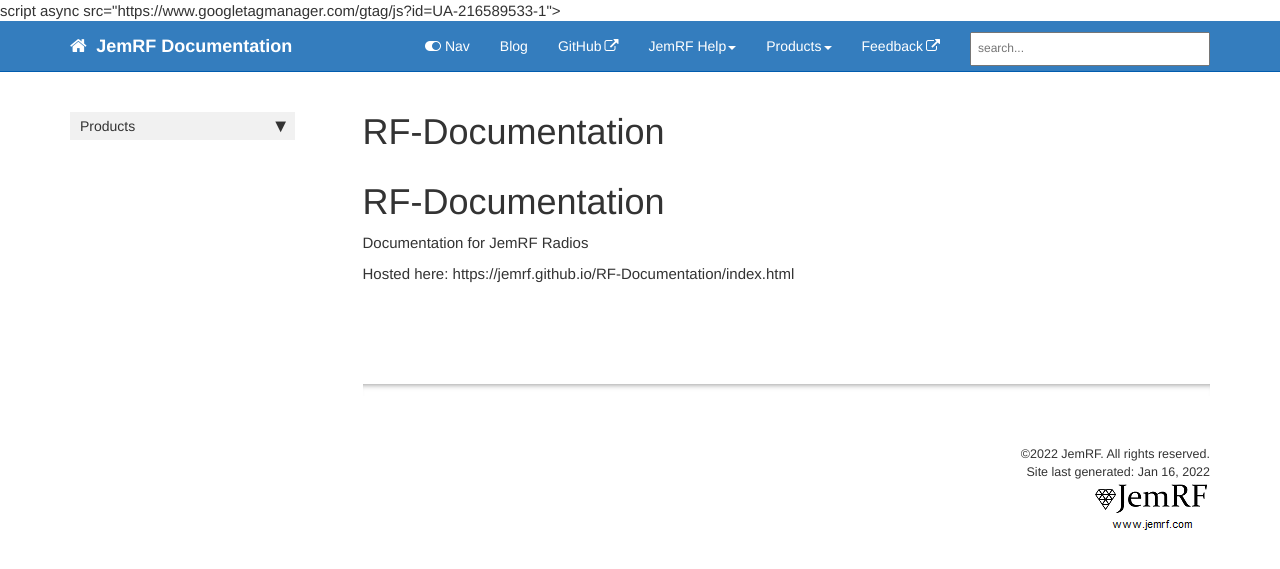
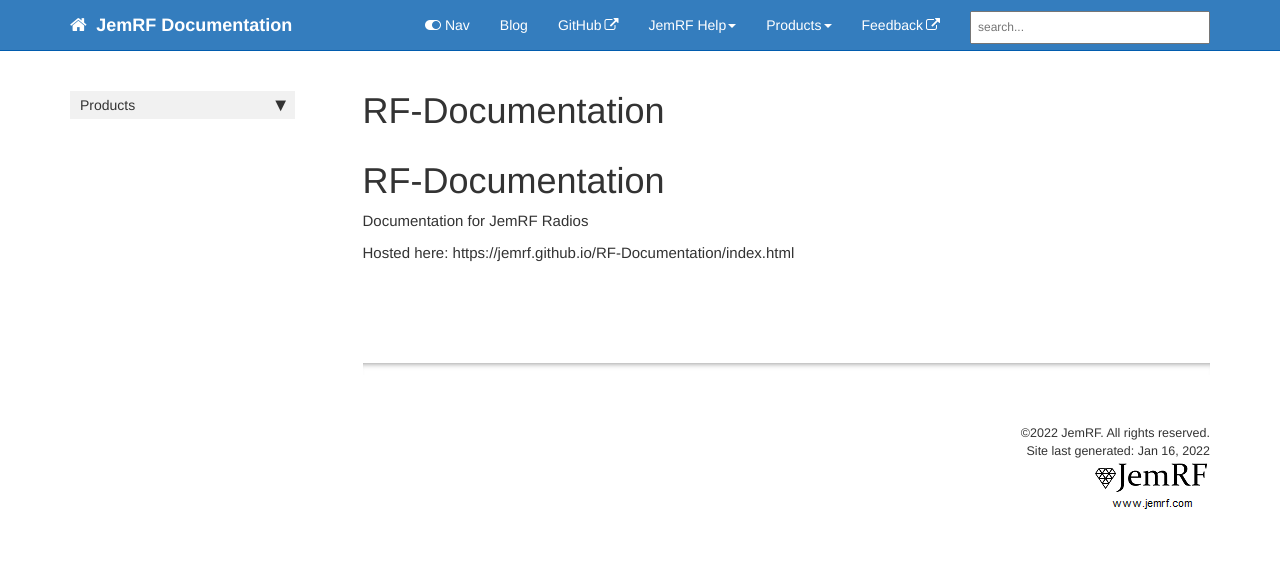
Before and after one commit to JemRF/RF-Documentation, a Jekyll site: the page built from README.md, in a window 1280 px wide. Shown: the top 569 px of the page. Built offline with Jekyll 4.4.1, drawn with Linux system fonts in a browser that asks for light colours; our own code applies the rules of GitHub Pages for plain Markdown files; comment, search, counter and statistics services are not loaded.

Commit message:
fix google anal header error

```diff
--- a/_includes/analytics.html
+++ b/_includes/analytics.html
@@ -1,4 +1,4 @@
-script async src="https://www.googletagmanager.com/gtag/js?id={{ site.google_analytics }}"></script>
+<script async src="https://www.googletagmanager.com/gtag/js?id={{ site.google_analytics }}"></script>
 <script>
   window.dataLayer = window.dataLayer || [];
   function gtag(){dataLayer.push(arguments);}
```
